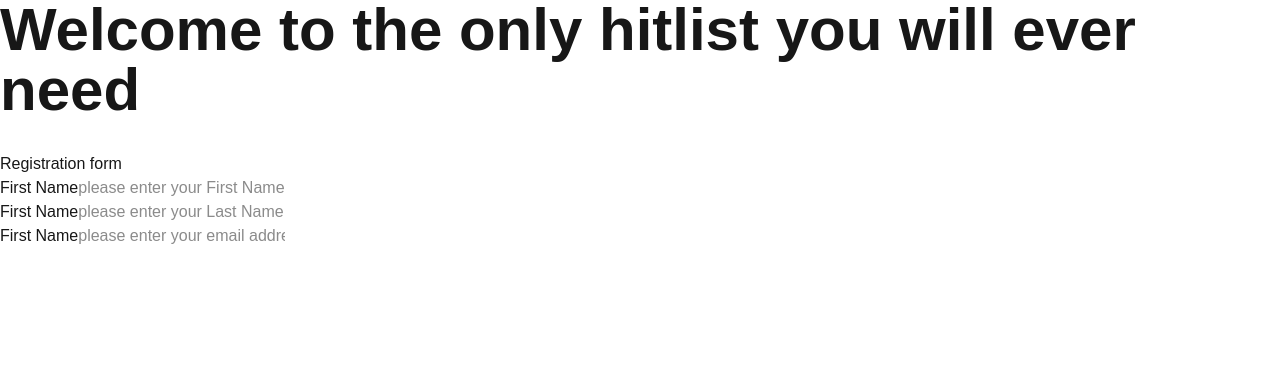
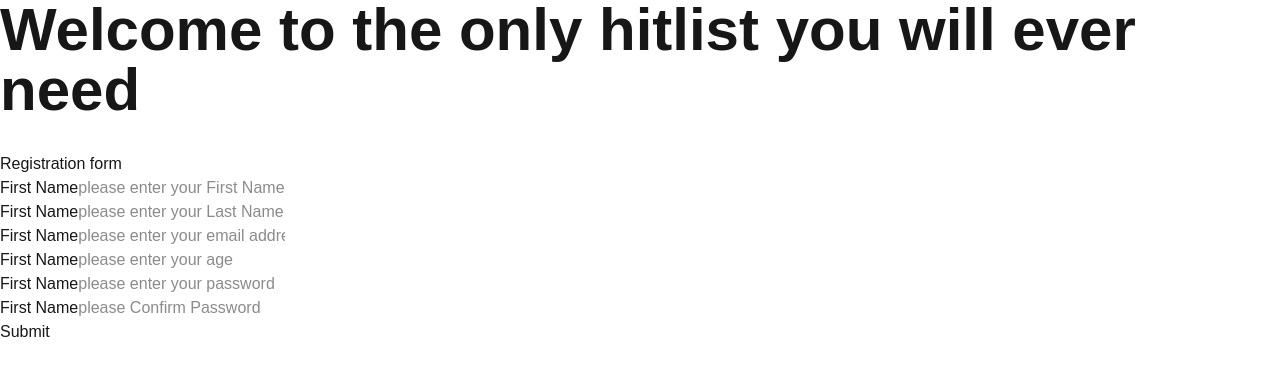
Before and after one commit to kesington18/hatchdevProject, a Next.js app: page /todo in a window 1280 px wide. Shown: the top 376 px of the page. Built offline with nearby package versions, Linux system fonts and the light colour scheme.

Commit message:
addition of errors and routing to login page

```diff
--- a/src/app/todo/signUp.tsx
+++ b/src/app/todo/signUp.tsx
@@ -1,24 +1,36 @@
+"use client";
 import React from 'react'
 import { useForm, SubmitHandler } from "react-hook-form";
-import { useEffect } from 'react';
+import { useRouter } from 'next/router';
+// import { useEffect } from 'react';
 
-interface registerData {
-    firstName: string,
-    lastName: string,
-    email: string,
-    age: number
-    password: string,
+interface RegisterData {
+    firstName: string;
+    lastName: string;
+    email: string;
+    age: number;
+    password: string;
+    confirmPassword: string;
 }
 
 export const SignUp = () => {
+    const router = useRouter();
 
-    const onSubmit: SubmitHandler<registerData> = data => {
+
+    const {
+        register,
+        handleSubmit,
+        watch,
+        formState: { errors },
+        reset
+    } = useForm<RegisterData>()
+
+    const onSubmit: SubmitHandler<RegisterData> = data => {
         console.log(data)
+        localStorage.setItem('regsiter', JSON.stringify(data))
         reset()
-        localStorage.setItem('regsiter', JSON.stringify(data))
+        router.push("/signIn")
     }
-
-    const { register, handleSubmit, formState: { errors }, reset } = useForm<registerData>()
 
   return <div className=''>
     <h2>Registration form</h2>
@@ -37,6 +49,7 @@ export const SignUp = () => {
                     })
 
                 }/>
+                <p className="text-red-600">{errors.firstName?.message}</p>
             </div>
 
             <div>
@@ -51,6 +64,7 @@ export const SignUp = () => {
                     })
 
                 }/>
+                <p className="text-red-600">{errors.lastName?.message}</p>
             </div>
 
             <div>
@@ -58,14 +72,61 @@ export const SignUp = () => {
                 <input type="email" placeholder='please enter your email address' {
                     ...register("email", {
                         validate: (val) => {
-                            if (!/^[a-zA-Z]{3,100}$/.test(val)) {
-                                return "Boss, put in a real name!";
+                            if (!/^\S+@\S+\.\S+$/.test(val)) {
+                                return "Boss, put in a real email!";
                             }
                         }
                     })
 
                 }/>
+                <p className="text-red-600">{errors.email?.message}</p>
             </div>
+
+            <div>
+                <label htmlFor="age">First Name</label>
+                <input type="number" placeholder='please enter your age' {
+                    ...register("age", {
+                        validate: (val) => {
+                            if (val < 16) {
+                                return "Boss, you must be at least 16 years old!";
+                            }
+                        }
+                    })
+                }/>
+                <p className="text-red-600">{errors.age?.message}</p>
+            </div>
+
+            <div>
+                <label htmlFor="password">First Name</label>
+                <input type="password" placeholder='please enter your password' {
+                    ...register("password", {
+                        required: "Password is required",
+                        pattern: {
+                        value: /^(?=.*[A-Z])(?=.*[a-z])(?=.*\d).{8,}$/,
+                        message:
+                            "Password must be at least 8 chars, include uppercase, lowercase and a number",
+                        }
+                    })
+                }/>
+
+                <p className="text-red-600">{errors.password?.message}</p>
+            </div>
+
+            <div>
+                <label htmlFor="password">First Name</label>
+                <input
+                type="password"
+                placeholder="please Confirm Password"
+                {...register("confirmPassword", {
+                    required: "Please confirm your password",
+                    validate: (val) =>
+                        val === watch("password") || "Passwords do not match",
+                })}
+                />
+                <p className="text-red-600">{errors.confirmPassword?.message}</p>
+            </div>
+
+            <button type='submit'>Submit</button>
         </form>
     </div>
   </div>
```
